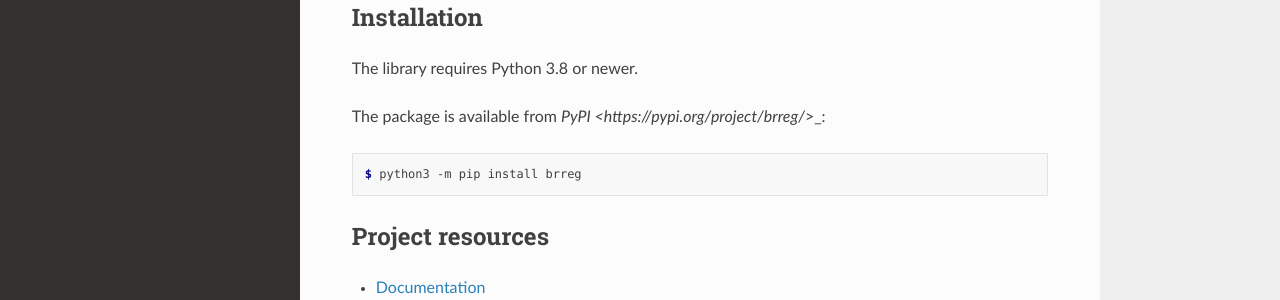
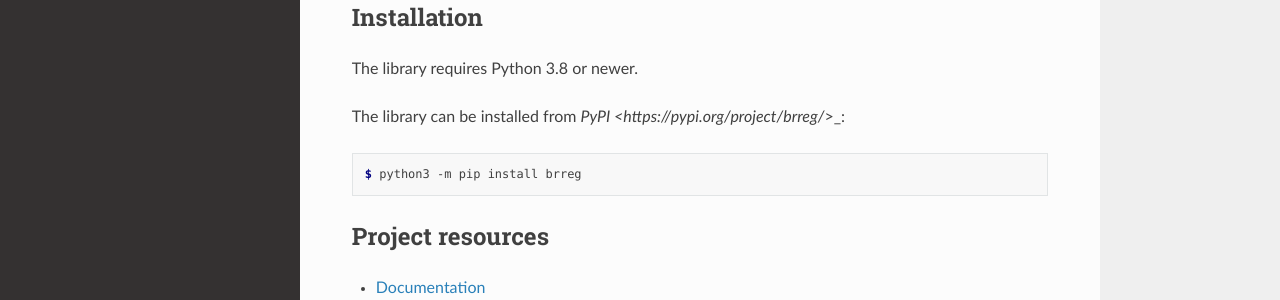
Before and after one commit to crdbrd/python-brreg, a Sphinx documentation site: the page built from docs/index.rst, in a window 1280 px wide and 1259 px high. Shown: the part 232-532 px from the top of the window. Built offline with Sphinx 7.4.7 and the Read the Docs theme 2.0.0, drawn with Linux system fonts in a browser that asks for light colours.

Commit message:
docs: Tweak wording

```diff
--- a/docs/index.rst
+++ b/docs/index.rst
@@ -11,7 +11,7 @@ Installation
 
 The library requires Python 3.8 or newer.
 
-The package is available from `PyPI <https://pypi.org/project/brreg/`>_:
+The library can be installed from `PyPI <https://pypi.org/project/brreg/`>_:
 
 .. code-block:: console
 
```
Also changed, not shown: README.md (+1 -1 lines).
